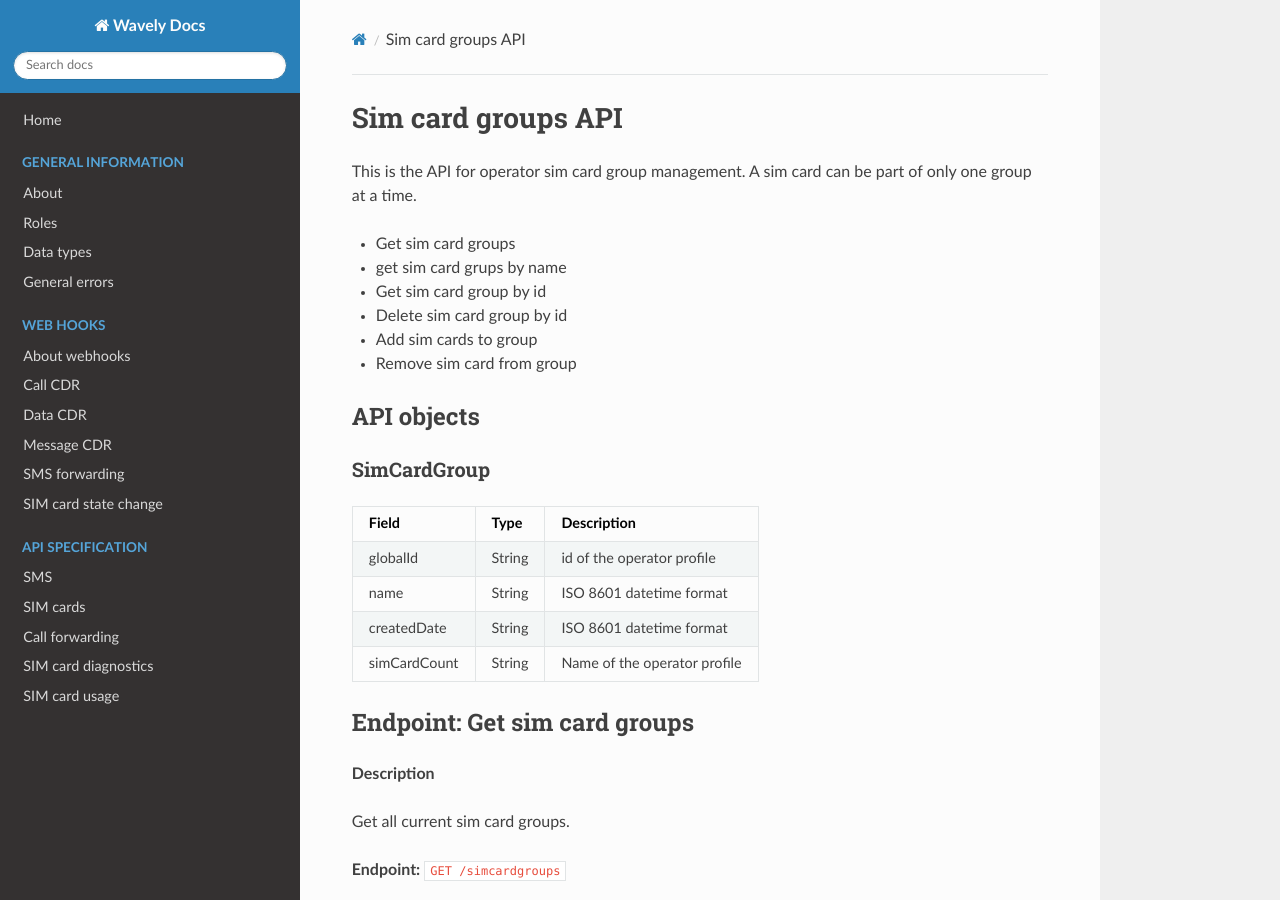
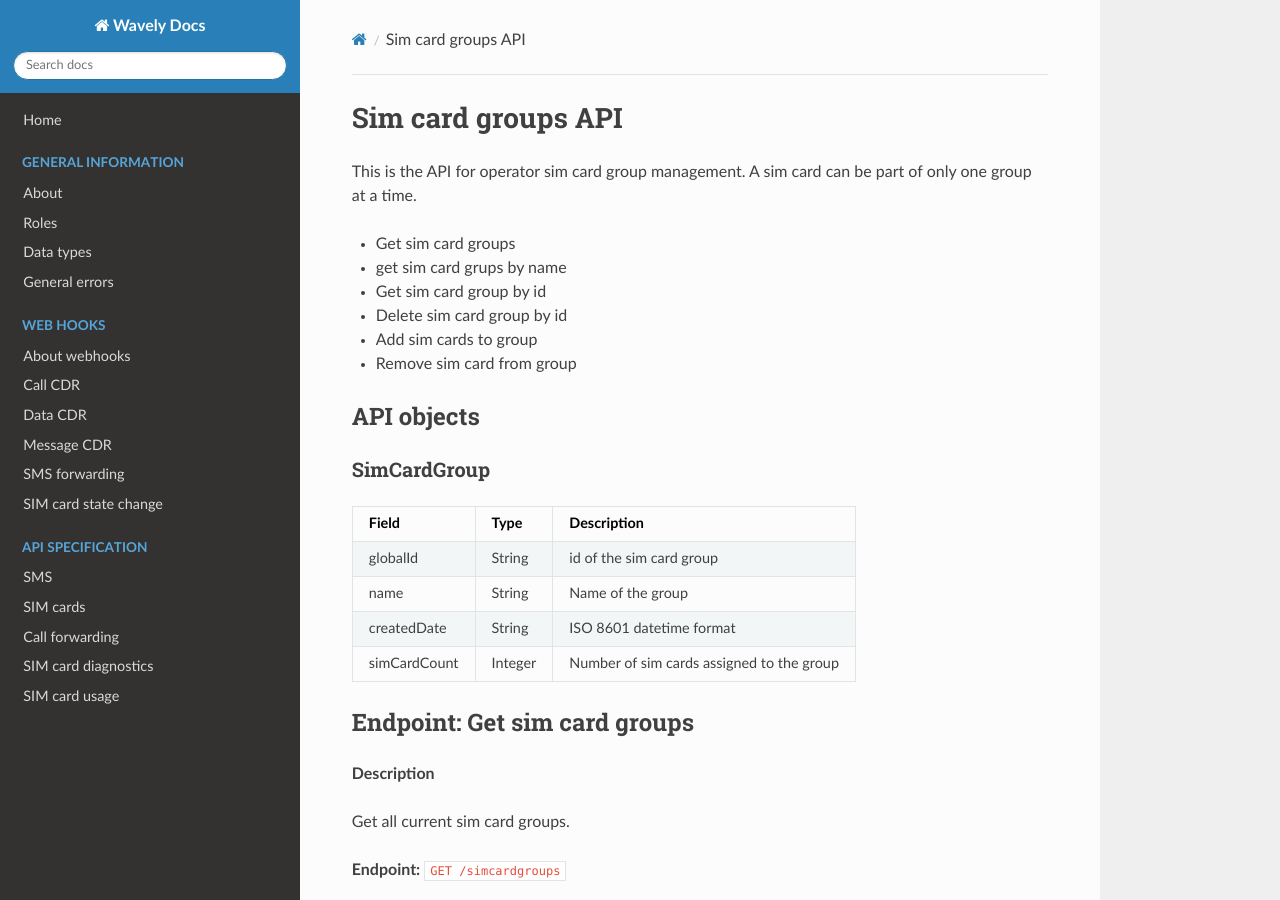
Before and after one commit to Wavelyio/wavely-docs, an MkDocs documentation site: the page built from docs/api/simcard-groups.md, in a window 1280 px wide and 900 px high. Built offline with MkDocs 1.6.1, drawn with Linux system fonts in a browser that asks for light colours; nearby versions of some CDN libraries; old or Windows-style settings are respelled for this version of MkDocs.

Commit message:
Fixed description for sim card group type

```diff
--- a/docs/api/simcard-groups.md
+++ b/docs/api/simcard-groups.md
@@ -14,10 +14,10 @@ A sim card can be part of only one group at a time.
 ### SimCardGroup
 Field        	| Type          | Description
 ------------ 	| ------------- | ------------
-globalId 		| String        | id of the operator profile
-name 	        | String        | ISO 8601 datetime format
+globalId 		| String        | id of the sim card group
+name 	        | String        | Name of the group
 createdDate 	| String        | ISO 8601 datetime format
-simCardCount 	| String        | Name of the operator profile
+simCardCount 	| Integer       | Number of sim cards assigned to the group
 
 ## Endpoint: Get sim card groups
 
```
